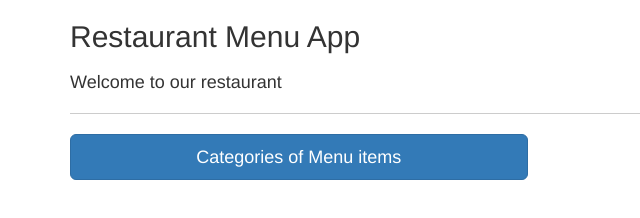
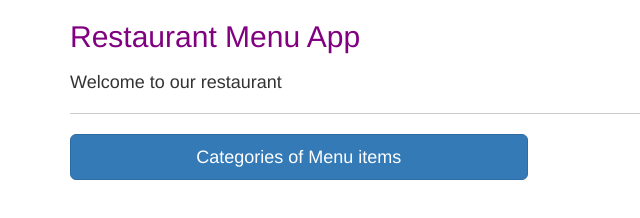
Before and after one commit to eastbourne1904/module4-solution_Course5, a plain HTML site: page index.html in a window 1280 px wide. Shown: the whole page, without its empty margins (0-640 px from the left). Drawn offline with Linux system fonts and the light colour scheme.

Commit message:
Update index.html

```diff
--- a/index.html
+++ b/index.html
@@ -11,7 +11,7 @@
 
 <body>
     <div class="container">
-        <h2>Restaurant Menu App</h2>
+        <h2 style="color:purple;">Restaurant Menu App</h2>
         <div class="row">
             <div class="col-md-12">
                 <ui-view autoscroll='true'></ui-view>
```
